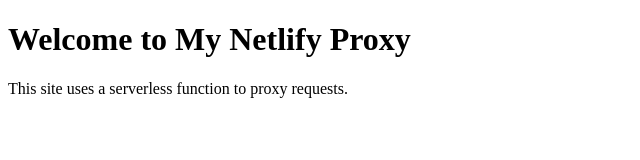
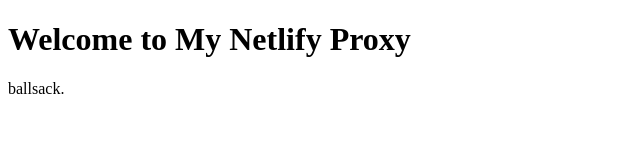
Before and after one commit to 23CadenS/netlify-proxy, a plain HTML site: page index.html in a window 1280 px wide. Shown: the whole page, without its empty margins (0-640 px from the left). Drawn offline with Linux system fonts and the light colour scheme.

Commit message:
Update index.html

```diff
--- a/index.html
+++ b/index.html
@@ -7,7 +7,7 @@
 </head>
 <body>
     <h1>Welcome to My Netlify Proxy</h1>
-    <p>This site uses a serverless function to proxy requests.</p>
+    <p>ballsack.</p>
 
     <!-- Place the script just before the closing body tag -->
     <script>
```
